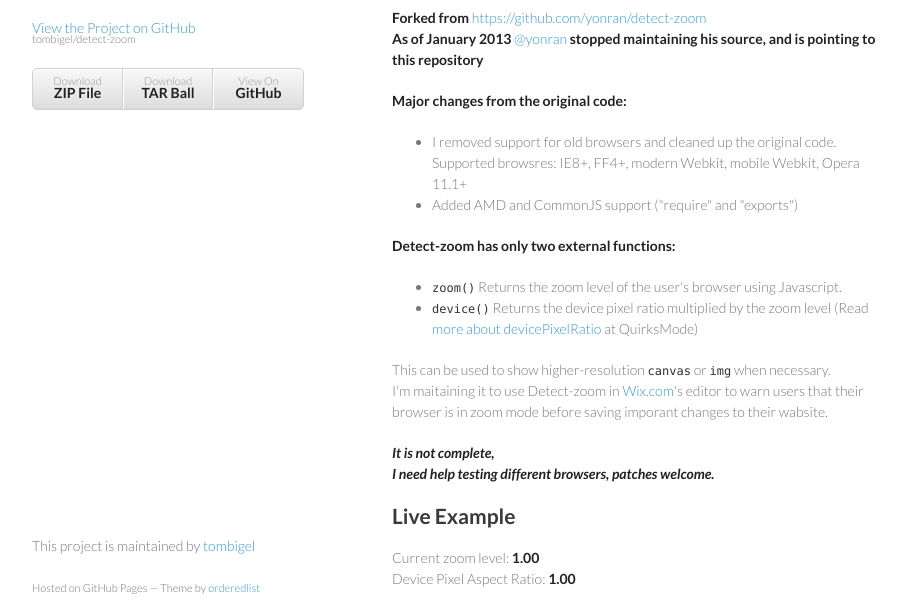
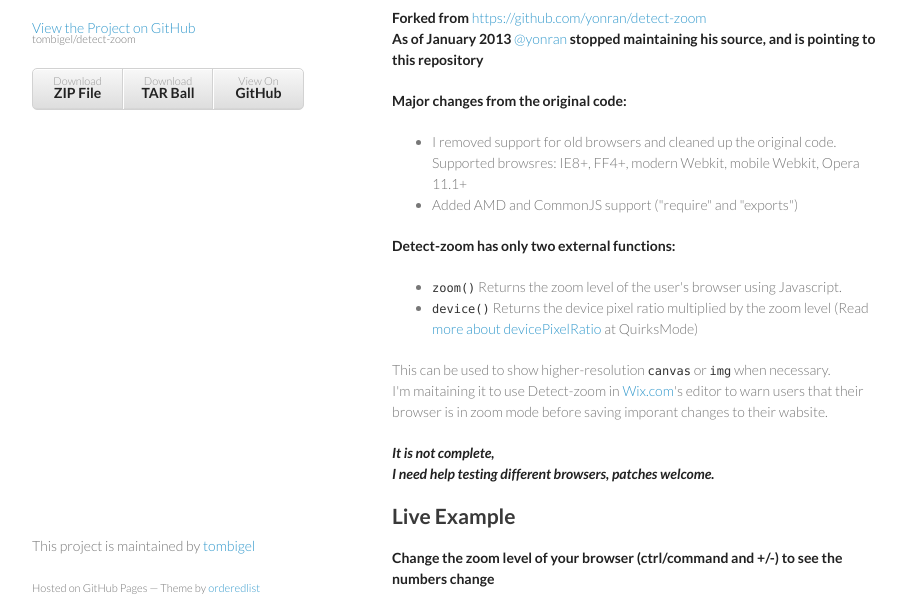
Before and after one commit to tombigel/detect-zoom, a plain HTML site: page index.html in a window 1280 px wide. Shown: the part 133-739 px from the top of the page, without its empty margins (178-1084 px from the left). Drawn offline with nearby package versions, Linux system fonts and the light colour scheme.

Commit message:
edited example

```diff
--- a/index.html
+++ b/index.html
@@ -67,7 +67,7 @@
                        I need help testing different browsers, patches welcome.</em></strong></p>
 
         <h2>Live Example</h2>
-
+        <p><strong>Change the zoom level of your browser (ctrl/command and +/-) to see the numbers change</strong></p>
         <p>
             Current zoom level: <strong class="example" id="zoom"></strong>
             <br />
```
